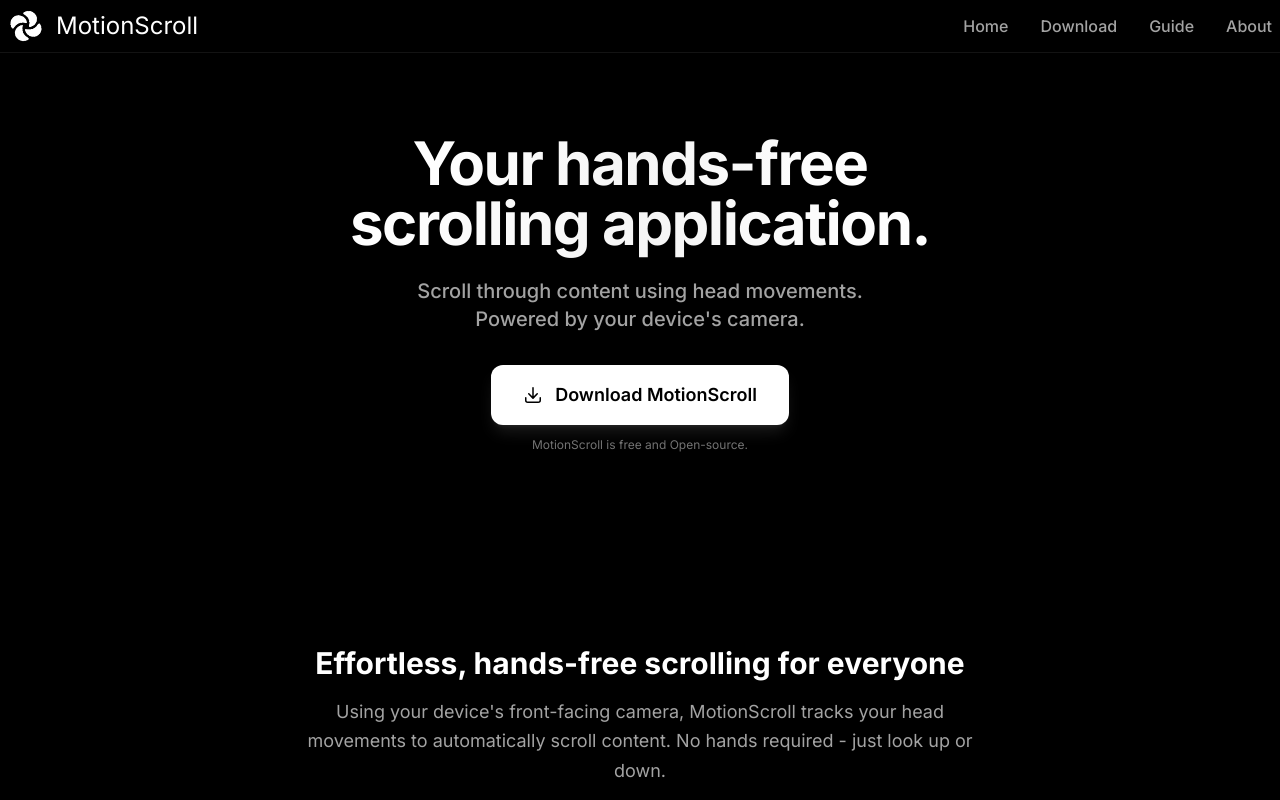
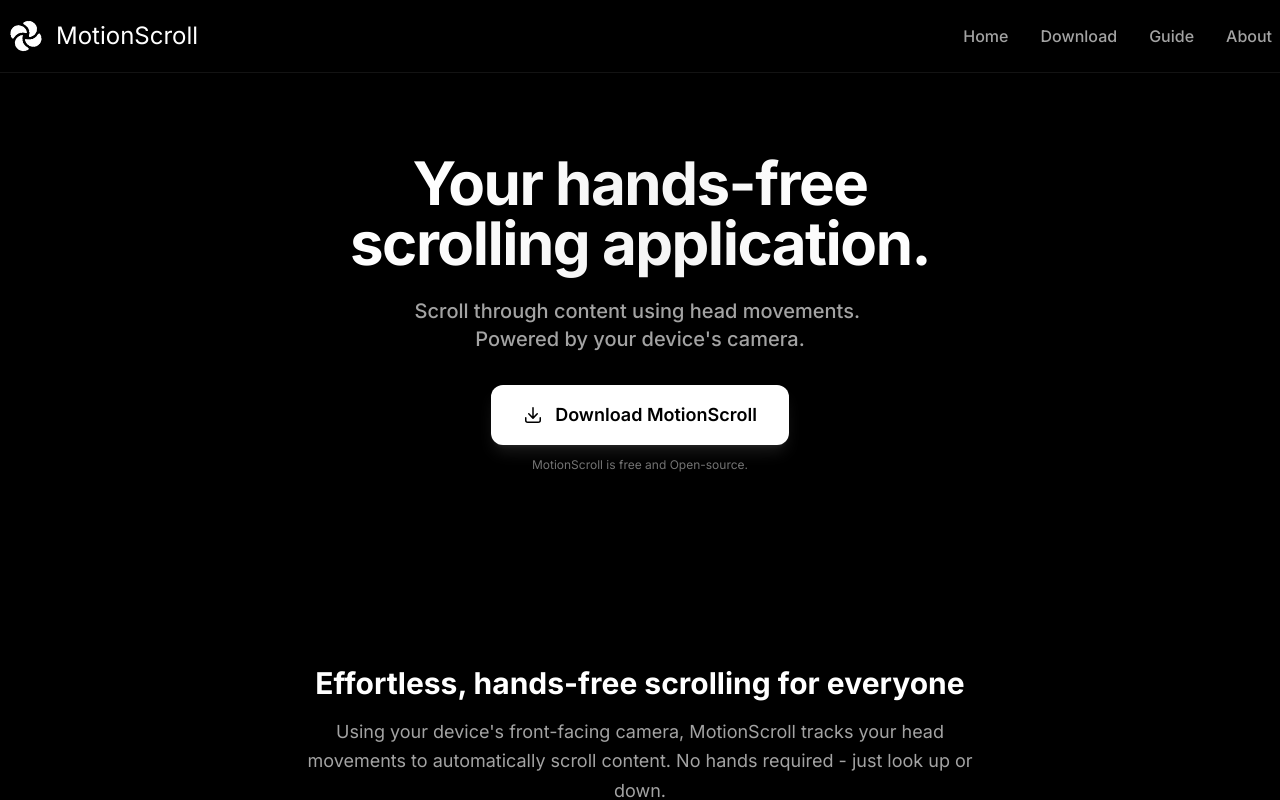
Before and after one commit to ayxse/Motionscroll-website, a React (Create React App) app: page /#/ in a window 1280 px wide. Built offline with nearby package versions, Linux system fonts and the light colour scheme.

Commit message:
Hero and Nav update

```diff
--- a/src/components/Home/HeroSection.js
+++ b/src/components/Home/HeroSection.js
@@ -19,7 +19,7 @@ function HeroSection() {
 
       {/* Subtitle */}
       <p className="text-lg md:text-xl text-gray-400 font-inter font-medium mb-8 max-w-2xl mx-auto leading-relaxed">
-        Scroll through content using head movements.
+        Scroll through content using head movements.&nbsp;
         <br className="hidden md:block" />
         Powered by your device's camera.
       </p>
--- a/src/components/Navbar/Navbar.js
+++ b/src/components/Navbar/Navbar.js
@@ -3,7 +3,7 @@ import { Link } from 'react-router-dom';
 
 function Navbar() {
   return (
-    <nav className="select-none">
+    <nav className="select-none py-4">
       {/* Desktop Menu */}
       <ul className="hidden md:flex items-center space-x-8">
         <li><Link to="/" className="text-gray-400 hover:text-white font-inter font-medium transition-colors duration-200">Home</Link></li>
```
